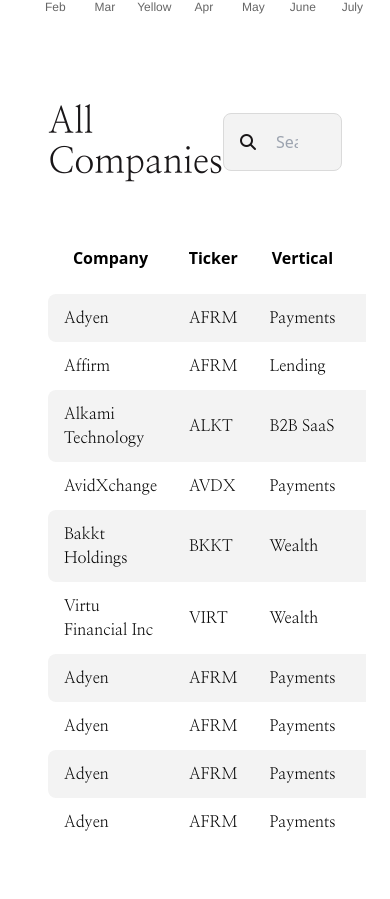
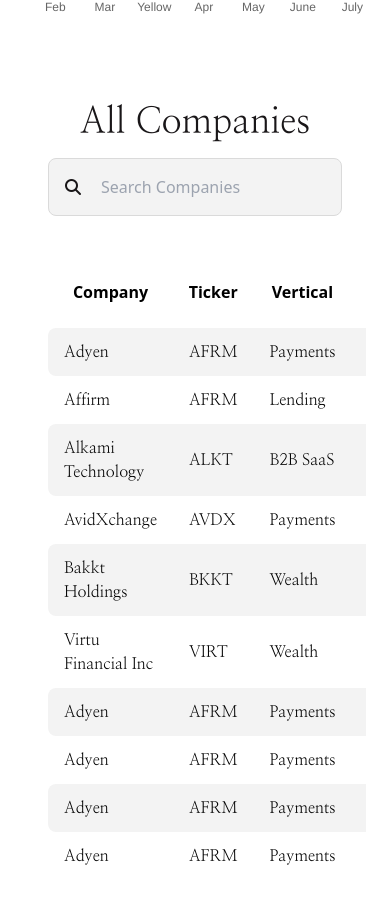
Before and after one commit to Amdadul-HQ/WppoolProject, a plain HTML site: page index.html in a window 390 px wide. Shown: the part 1875-2774 px from the top of the page. Drawn offline with nearby package versions, Linux system fonts and the light colour scheme.

```diff
--- a/index.html
+++ b/index.html
@@ -204,12 +204,12 @@
                 </div>
             </div>
             <section class="mt-[60px] max-w-screen-xl p-6 z-10 overflow-x-scroll relative min-h-[600px] mx-auto bg-white">
-                <div class="flex items-center justify-between">
+                <div class="flex lg:flex-row flex-col lg:gap-y-0 gap-y-4 items-center justify-between">
                     <div>
                         <h1 class="font-nanum text-4xl text-[#191618] font-medium">All Companies</h1>
                     </div>
                     <label for="search"
-                        class="flex items-center gap-x-2 text-[#191618] w-[588px] px-4 py-2 bg-[#F3F3F3] border border-[#DADADA] rounded-lg">
+                        class="flex items-center gap-x-2 text-[#191618] w-full lg:w-[588px] px-4 py-2 bg-[#F3F3F3] border border-[#DADADA] rounded-lg">
                         <i class="fa-solid fa-magnifying-glass text-[#191618]"></i>
                         <input type="search" name="" id="search"
                             class="text-[#191618]  outline-none px-3 py-2 w-full bg-transparent"
```
